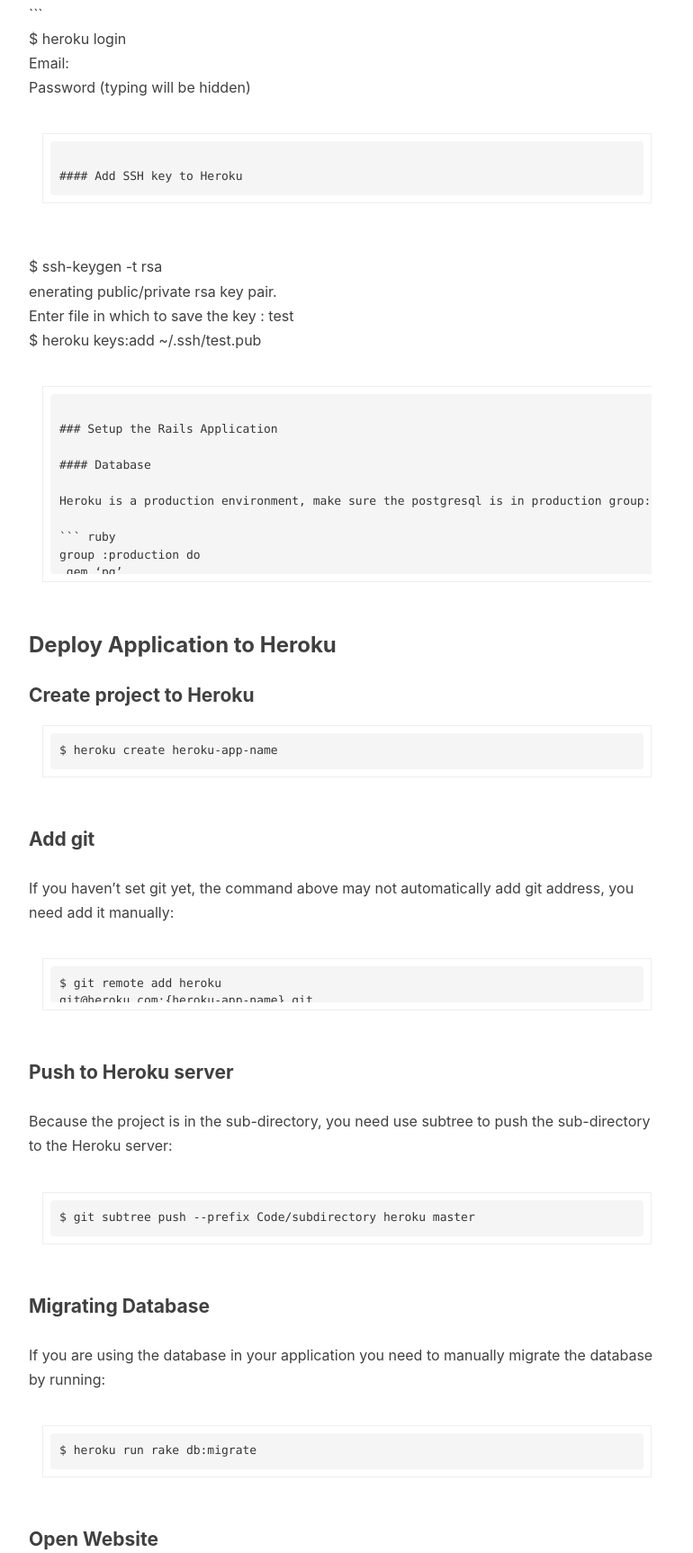
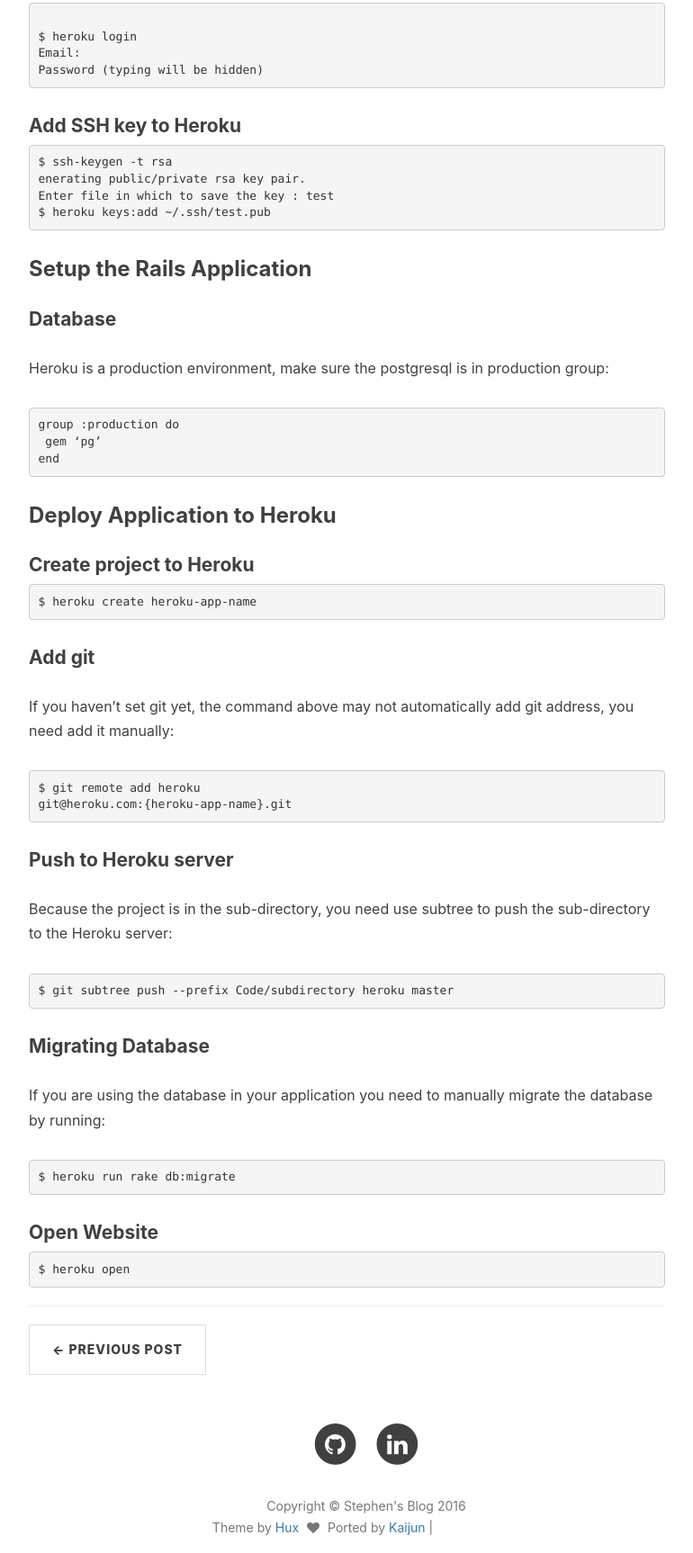
Before and after one commit to huangjun604/huangjun604.github.io, a plain HTML site: page 2016/01/16/deploy-rails-project-to-heroku/index.html in a window 1280 px wide. Shown: the part 1036-2762 px from the top of the page at 90% size, without its empty margins (233-1003 px from the left). Drawn offline with nearby package versions, Linux system fonts and the light colour scheme; grey boxes are pictures that could not be loaded.

Commit message:
Site updated: 2016-07-12 17:40:32

````diff
--- a/2016/01/16/deploy-rails-project-to-heroku/index.html
+++ b/2016/01/16/deploy-rails-project-to-heroku/index.html
@@ -181,19 +181,33 @@
 <h3 id="Local-Workstation-Setup"><a href="#Local-Workstation-Setup" class="headerlink" title="Local Workstation Setup"></a>Local Workstation Setup</h3><h4 id="Create-a-New-Account-in-Heroku"><a href="#Create-a-New-Account-in-Heroku" class="headerlink" title="Create a New Account in Heroku"></a>Create a New Account in Heroku</h4><p>Go to Heroku website and sign up a account by following the steps.</p>
 <h4 id="Download-the-Heroku-Toolkit"><a href="#Download-the-Heroku-Toolkit" class="headerlink" title="Download the Heroku Toolkit"></a>Download the Heroku Toolkit</h4><p>Download the Heroku Toolkit on the Download page in order to access to the Heroku command-line client, Foreman, and the Git revision control system.</p>
 <h4 id="Authenticate-with-Heroku"><a href="#Authenticate-with-Heroku" class="headerlink" title="Authenticate with Heroku"></a>Authenticate with Heroku</h4><p>Log in using the email address and password you used when creating your Heroku account:</p>
-<p>```<br>$ heroku login<br>Email:<br>Password (typing will be hidden)<br><figure class="highlight plain"><table><tr><td class="code"><pre><div class="line"></div><div class="line">#### Add SSH key to Heroku</div></pre></td></tr></table></figure></p>
-<p>$ ssh-keygen -t rsa<br>enerating public/private rsa key pair.<br>Enter file in which to save the key : test<br>$ heroku keys:add ~/.ssh/test.pub<br><figure class="highlight plain"><table><tr><td class="code"><pre><div class="line"></div><div class="line">### Setup the Rails Application</div><div class="line"></div><div class="line">#### Database</div><div class="line"></div><div class="line">Heroku is a production environment, make sure the postgresql is in production group:</div><div class="line"></div><div class="line">``` ruby</div><div class="line">group :production do
+<pre><code>
+$ heroku login
+Email:
+Password (typing will be hidden)</code></pre>
+<h4 id="Add-SSH-key-to-Heroku"><a href="#Add-SSH-key-to-Heroku" class="headerlink" title="Add SSH key to Heroku"></a>Add SSH key to Heroku</h4><pre><code>$ ssh-keygen -t rsa
+enerating public/private rsa key pair.
+Enter file in which to save the key : test
+$ heroku keys:add ~/.ssh/test.pub
+</code></pre><h3 id="Setup-the-Rails-Application"><a href="#Setup-the-Rails-Application" class="headerlink" title="Setup the Rails Application"></a>Setup the Rails Application</h3><h4 id="Database"><a href="#Database" class="headerlink" title="Database"></a>Database</h4><p>Heroku is a production environment, make sure the postgresql is in production group:</p>
+<pre><code class="ruby">group :production do
  gem ‘pg’
-end</div></pre></td></tr></table></figure></p>
-<h3 id="Deploy-Application-to-Heroku"><a href="#Deploy-Application-to-Heroku" class="headerlink" title="Deploy Application to Heroku"></a>Deploy Application to Heroku</h3><h4 id="Create-project-to-Heroku"><a href="#Create-project-to-Heroku" class="headerlink" title="Create project to Heroku"></a>Create project to Heroku</h4><figure class="highlight bash"><table><tr><td class="code"><pre><div class="line">$ heroku create heroku-app-name</div></pre></td></tr></table></figure>
+end
+</code></pre>
+<h3 id="Deploy-Application-to-Heroku"><a href="#Deploy-Application-to-Heroku" class="headerlink" title="Deploy Application to Heroku"></a>Deploy Application to Heroku</h3><h4 id="Create-project-to-Heroku"><a href="#Create-project-to-Heroku" class="headerlink" title="Create project to Heroku"></a>Create project to Heroku</h4><pre><code class="bash">$ heroku create heroku-app-name
+</code></pre>
 <h4 id="Add-git"><a href="#Add-git" class="headerlink" title="Add git"></a>Add git</h4><p>If you haven’t set git yet, the command above may not automatically add git address, you need add it manually:</p>
-<figure class="highlight bash"><table><tr><td class="code"><pre><div class="line">$ git remote add heroku
-git@heroku.com:&#123;heroku-app-name&#125;.git</div></pre></td></tr></table></figure>
+<pre><code class="bash">$ git remote add heroku
+git@heroku.com:{heroku-app-name}.git
+</code></pre>
 <h4 id="Push-to-Heroku-server"><a href="#Push-to-Heroku-server" class="headerlink" title="Push to Heroku server"></a>Push to Heroku server</h4><p>Because the project is in the sub-directory, you need use subtree to push the sub-directory to the Heroku server:</p>
-<figure class="highlight bash"><table><tr><td class="code"><pre><div class="line">$ git subtree push --prefix Code/subdirectory heroku master</div></pre></td></tr></table></figure>
+<pre><code class="bash">$ git subtree push --prefix Code/subdirectory heroku master
+</code></pre>
 <h4 id="Migrating-Database"><a href="#Migrating-Database" class="headerlink" title="Migrating Database"></a>Migrating Database</h4><p>If you are using the database in your application you need to manually migrate the database by running:</p>
-<figure class="highlight bash"><table><tr><td class="code"><pre><div class="line">$ heroku run rake db:migrate</div></pre></td></tr></table></figure>
-<h4 id="Open-Website"><a href="#Open-Website" class="headerlink" title="Open Website"></a>Open Website</h4><figure class="highlight bash"><table><tr><td class="code"><pre><div class="line">$ heroku open</div></pre></td></tr></table></figure>
+<pre><code class="bash">$ heroku run rake db:migrate
+</code></pre>
+<h4 id="Open-Website"><a href="#Open-Website" class="headerlink" title="Open Website"></a>Open Website</h4><pre><code class="bash">$ heroku open
+</code></pre>
 
 
                 <hr>
--- a/sitemap.xml
+++ b/sitemap.xml
@@ -4,7 +4,7 @@
   <url>
     <loc>http://yoursite.com/2016/01/16/deploy-rails-project-to-heroku/</loc>
 
-    <lastmod>2016-07-12T07:35:43.000Z</lastmod>
+    <lastmod>2016-07-12T07:39:04.000Z</lastmod>
 
   </url>
 
````
Also changed, not shown: 2016/04/30/blogs/index.html (+1 -1 lines), 2016/07/12/hello-world/index.html (+5 -1 lines), 2016/07/12/use-try-to-avoid-nil-in-rails/index.html (+1 -5 lines), atom.xml (+46 -32 lines), index.html (+8 -8 lines).
